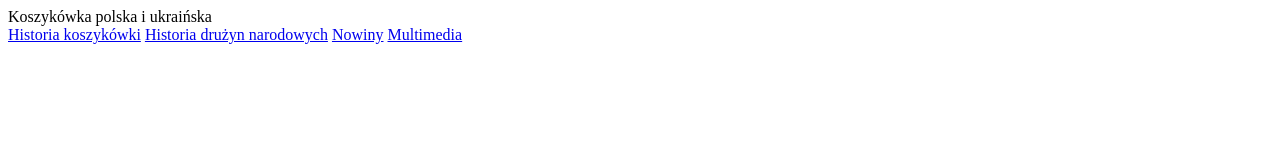
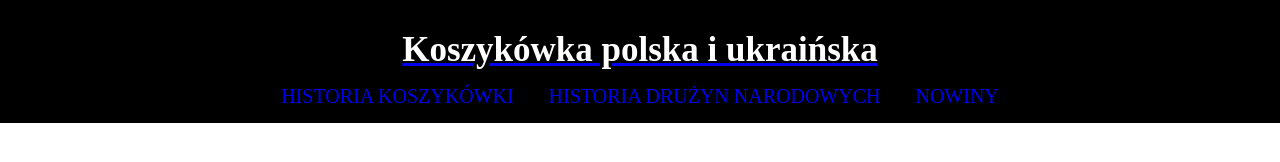
Before and after one commit to viktor-rumiievskyi/Basketball-site, a plain HTML site: page Multimedia/multimedia.html in a window 1280 px wide. Drawn offline with Linux system fonts and the light colour scheme.

Commit message:
Fixed bugs

```diff
--- a/Multimedia/multimedia.html
+++ b/Multimedia/multimedia.html
@@ -4,6 +4,7 @@
 	<meta charset="UTF-8">
 	<meta http-equiv="X-UA-Compatible" content="IE=edge">
 	<meta name="viewport" content="width=device-width, initial-scale=1.0">
+	<link rel="stylesheet" href="../css/multimedia.css">
 	<title>Document</title>
 </head>
 <body>
@@ -12,13 +13,13 @@
 			<header class="header">
 				<div class="container">
 					<div class="header_inner">
+						<a href="../index.html">
 							<div class="header_logo">Koszykówka polska i ukraińska</div>
+						</a>
 							<nav class="nav">
-						<a class="nav_link" href="#">Historia koszykówki</a>
-						<a class="nav_link" href="#">Historia drużyn narodowych</a>
+								<a class="nav_link" href="../History_of_basketball/history.html">Historia koszykówki</a>
+								<a class="nav_link" href="../Historia_drużyn_narodowych/history.html">Historia drużyn narodowych</a>
 								<a class="nav_link" href="#">Nowiny</a>
-						<a class="nav_link" href="#">Multimedia</a>
-					</nav>
 					</div>
 				</div>
 			</header>
--- a/Historia/historia.css
+++ b/css/historia.css
@@ -24,7 +24,6 @@
 	text-transform: uppercase;
 	text-align: center;
 	margin: 15px;
-	word-spacing: 2.3em;
 }
 
 .nav_link {
--- /dev/null
+++ b/css/history.css
@@ -0,0 +1,76 @@
+/* Header */
+.header {
+	width: 100%;
+	padding-top: 30px;
+	position: absolute;
+	top: 0;
+	left: 0;
+	right: 0;
+	z-index: 1000;
+	background-color: black;
+}
+
+
+.header_logo {
+	text-align: center;
+	font-size: 35px;
+	font-weight: 800;
+	color: #fff;
+}
+
+.nav {
+	font-size: 20px;
+	text-transform: uppercase;
+	text-align: center;
+	margin: 15px;
+}
+
+.nav_link {
+	display: inline-block;
+	vertical-align: top;
+	margin: 0 15px;
+	position: relative;
+	text-decoration: none;
+	transition: color 2s linear;
+}
+
+.nav_link:after {
+	content: "";
+	display: block;
+	width: 100%;
+	height: 3px;
+	display: none;
+	background-color: linear-gradient(#e66465, #9198e5);
+	position: absolute;
+	top: 100%;
+	left: 0;
+	z-index: 1;
+}
+
+.nav_link:hover {
+	color: rgb(52, 28, 14);;
+}
+
+.nav_link:hover:after {
+	display: block;
+}
+/* Header */
+
+.history {
+	text-align: center;
+	margin: 200px;
+}
+
+.video {
+	text-align: center;
+}
+
+.historia_text {
+	font-size: 30px;
+	font-weight: 800;
+}
+
+.historia_text1 {
+	font-size: 19px;
+	font-weight: 500;
+}
--- /dev/null
+++ b/css/history1.css
@@ -0,0 +1,57 @@
+/* Header */
+.header {
+	width: 100%;
+	padding-top: 30px;
+	position: absolute;
+	top: 0;
+	left: 0;
+	right: 0;
+	z-index: 1000;
+	background-color: black;
+}
+
+
+.header_logo {
+	text-align: center;
+	font-size: 35px;
+	font-weight: 800;
+	color: #fff;
+}
+
+.nav {
+	font-size: 20px;
+	text-transform: uppercase;
+	text-align: center;
+	margin: 15px;
+}
+
+.nav_link {
+	display: inline-block;
+	vertical-align: top;
+	margin: 0 15px;
+	position: relative;
+	text-decoration: none;
+	transition: color 2s linear;
+}
+
+.nav_link:after {
+	content: "";
+	display: block;
+	width: 100%;
+	height: 3px;
+	display: none;
+	background-color: linear-gradient(#e66465, #9198e5);
+	position: absolute;
+	top: 100%;
+	left: 0;
+	z-index: 1;
+}
+
+.nav_link:hover {
+	color: rgb(52, 28, 14);;
+}
+
+.nav_link:hover:after {
+	display: block;
+}
+/* Header */
--- /dev/null
+++ b/css/multimedia.css
@@ -0,0 +1,58 @@
+/* Header */
+.header {
+	width: 100%;
+	padding-top: 30px;
+	position: absolute;
+	top: 0;
+	left: 0;
+	right: 0;
+	z-index: 1000;
+	background-color: black;
+}
+
+
+.header_logo {
+	text-align: center;
+	font-size: 35px;
+	font-weight: 800;
+	color: #fff;
+}
+
+.nav {
+	font-size: 20px;
+	text-transform: uppercase;
+	text-align: center;
+	margin: 15px;
+
+}
+
+.nav_link {
+	display: inline-block;
+	vertical-align: top;
+	margin: 0 15px;
+	position: relative;
+	text-decoration: none;
+	transition: color 2s linear;
+}
+
+.nav_link:after {
+	content: "";
+	display: block;
+	width: 100%;
+	height: 3px;
+	display: none;
+	background-color: linear-gradient(#e66465, #9198e5);
+	position: absolute;
+	top: 100%;
+	left: 0;
+	z-index: 1;
+}
+
+.nav_link:hover {
+	color: rgb(52, 28, 14);;
+}
+
+.nav_link:hover:after {
+	display: block;
+}
+/* Header */
```
Also changed, not shown: Historia/pl.html (+74 -29 lines), Historia/ukr.html (+11 -9 lines), Historia_drużyn_narodowych/history.html (added, +29 -0 lines), History_of_basketball/history.html (added, +83 -0 lines), css/style.css (+4 -10 lines), index.html (+5 -5 lines), news/1.html (+5 -3 lines), news/2.html (+5 -3 lines), news/3.html (+5 -3 lines), css/news.css (renamed from news/news.css), img/1558391789_0_219_3243_2043_600x0_80_0_0_5836a9ee6c22a7621174dbcfe78d6ac1.jpg (added), img/4994018-nba-basketbol-chikago-bullz-basketbolnyy-myach-kolco.jpg (added), img/завантаження (2).jfif (added). Lines whose indentation alone changed are shown as unchanged.
